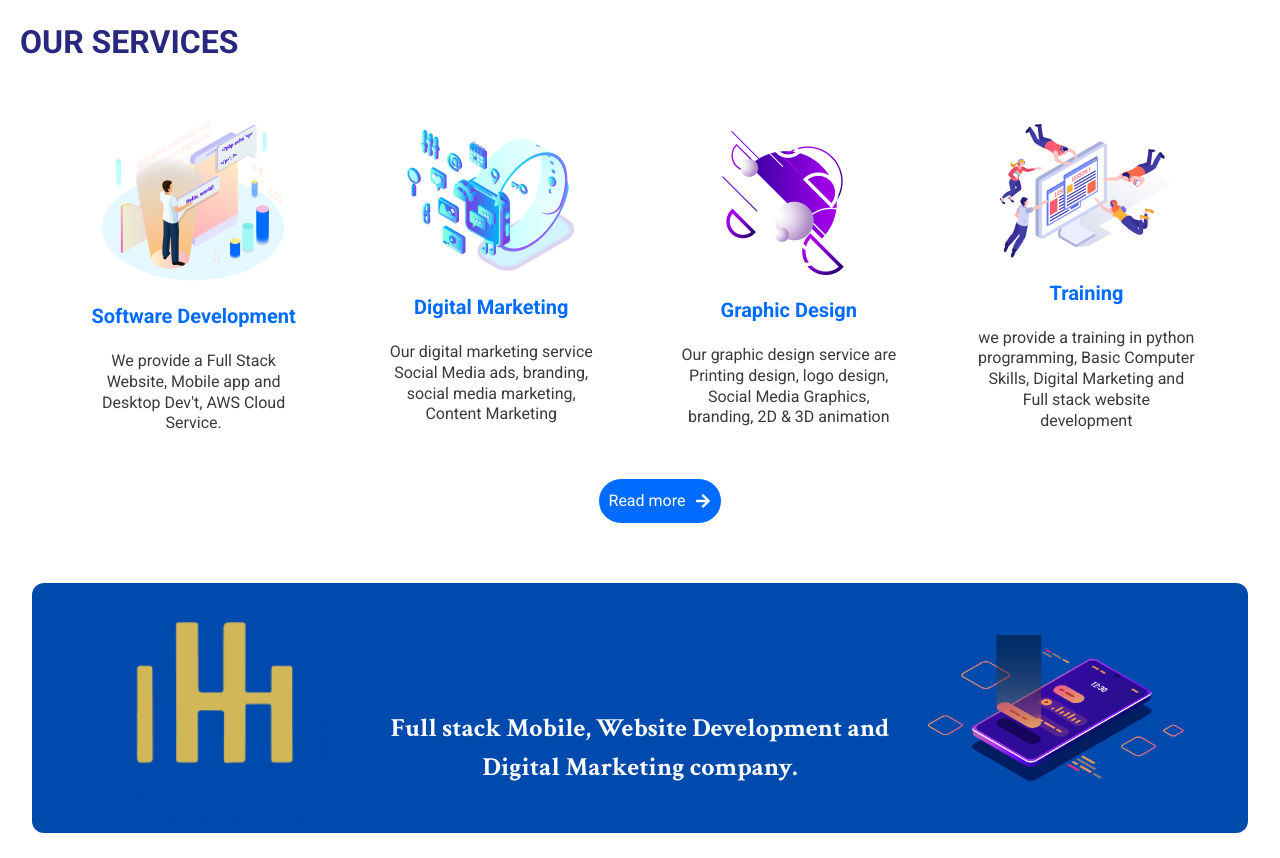
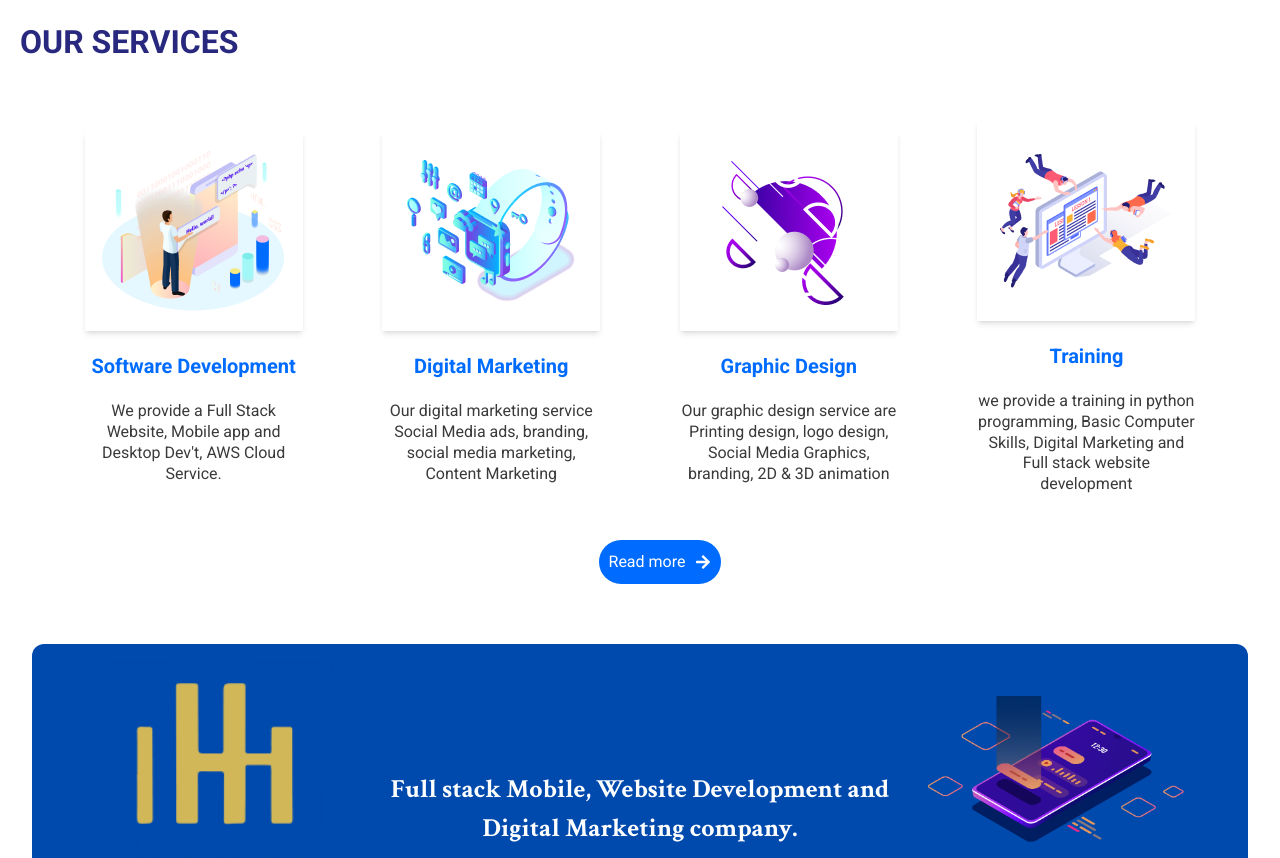
Before and after one commit to haileamlakwalelige/helder-tech, a React (Vite) app: page / in a window 1280 px wide. Shown: the part 1786-2644 px from the top of the page. Built offline with nearby package versions, Linux system fonts and the light colour scheme.

Commit message:
Home page: Services section image modified

```diff
--- a/src/components/home/HomeServiceCard.tsx
+++ b/src/components/home/HomeServiceCard.tsx
@@ -7,7 +7,10 @@
 const HomeServiceCard: React.FC<props> = (props) => {
   return (
     <div className="w-[20%] p-[15px] flex flex-col items-center justify-center gap-[20px]">
+      <div className="w-full h-[200px] shadow-md flex items-center justify-center">
         <img src={props.img} alt="" />
+      </div>
+
       <h2 className="text-[20px] text-titleFont font-bold text-center">
         {props.title}
       </h2>
@@ -16,6 +19,6 @@
       </p>
     </div>
   );
-}
+};
 
 export default HomeServiceCard;
```
Also changed, not shown: src/components/home/Services.tsx (line endings or trailing spaces). Lines whose indentation alone changed are shown as unchanged.
